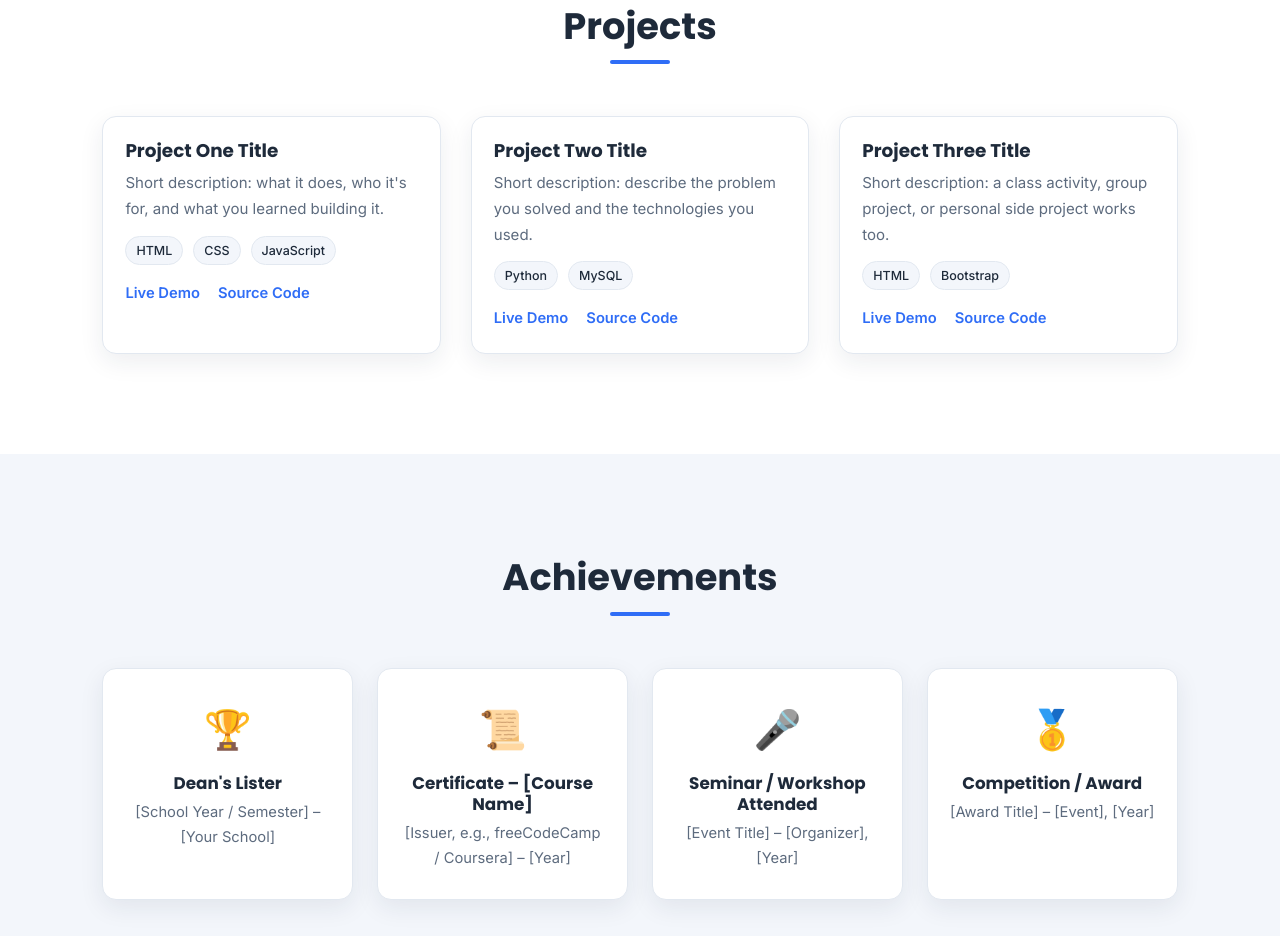
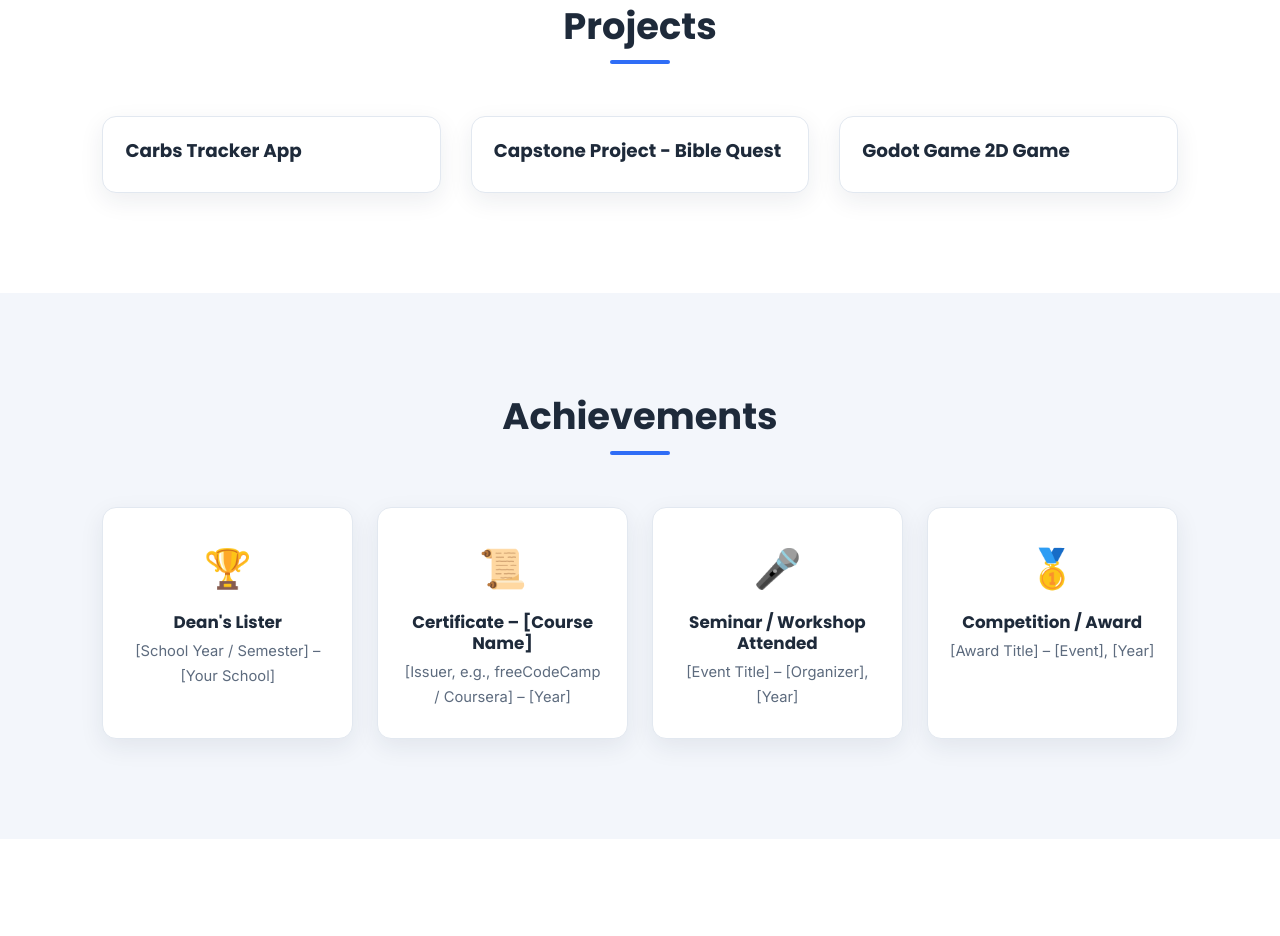
Before and after one commit to franzadriannoguera-commits/personal-portfolio, a plain HTML site: page index.html in a window 1280 px wide. Shown: the part 2258-3194 px from the top of the page. Drawn offline with Linux system fonts and the light colour scheme.

Commit message:
Add portfolio project names
Co-authored-by: Copilot <223556219+Copilot@users.noreply.github.com>

```diff
--- a/index.html
+++ b/index.html
@@ -115,37 +115,19 @@
 
         <article class="project-card reveal">
           <div class="project-body">
-            <h3>Project One Title</h3>
-            <p>Short description: what it does, who it's for, and what you learned building it.</p>
-            <div class="chips small"><span>HTML</span><span>CSS</span><span>JavaScript</span></div>
-            <div class="project-links">
-              <a href="#" target="_blank" rel="noopener">Live Demo</a>
-              <a href="#" target="_blank" rel="noopener">Source Code</a>
-            </div>
+            <h3>Carbs Tracker App</h3>
           </div>
         </article>
 
         <article class="project-card reveal">
           <div class="project-body">
-            <h3>Project Two Title</h3>
-            <p>Short description: describe the problem you solved and the technologies you used.</p>
-            <div class="chips small"><span>Python</span><span>MySQL</span></div>
-            <div class="project-links">
-              <a href="#" target="_blank" rel="noopener">Live Demo</a>
-              <a href="#" target="_blank" rel="noopener">Source Code</a>
-            </div>
+            <h3>Capstone Project - Bible Quest</h3>
           </div>
         </article>
 
         <article class="project-card reveal">
           <div class="project-body">
-            <h3>Project Three Title</h3>
-            <p>Short description: a class activity, group project, or personal side project works too.</p>
-            <div class="chips small"><span>HTML</span><span>Bootstrap</span></div>
-            <div class="project-links">
-              <a href="#" target="_blank" rel="noopener">Live Demo</a>
-              <a href="#" target="_blank" rel="noopener">Source Code</a>
-            </div>
+            <h3>Godot Game 2D Game</h3>
           </div>
         </article>
 
```
